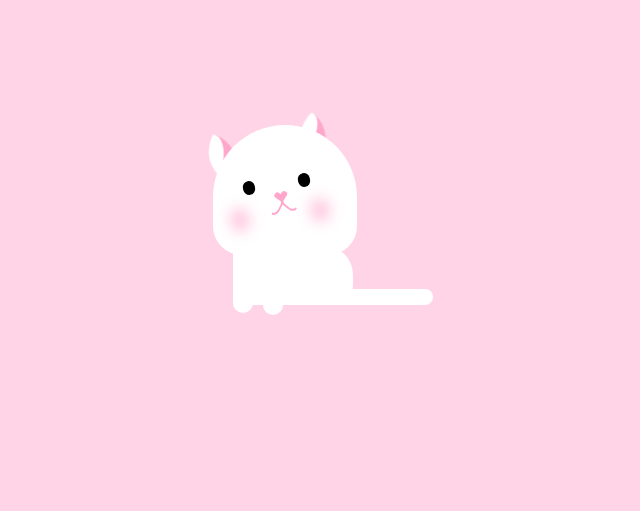
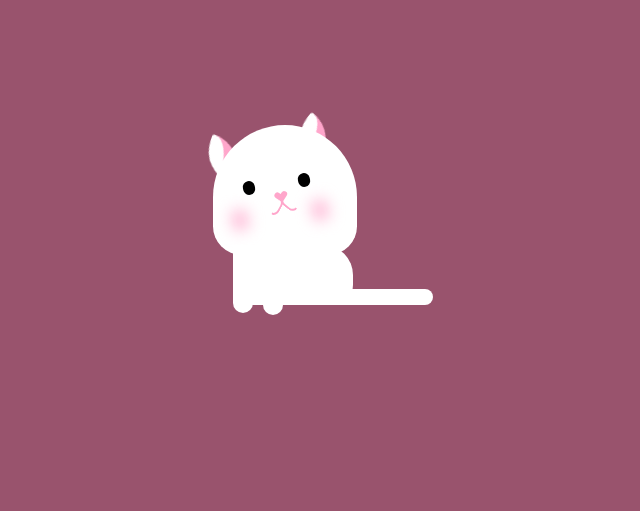
Before and after one commit to cuteyxat/kitty, a plain HTML site: page index.html in a window 1280 px wide. Shown: the whole page, without its empty margins (355-995 px from the left). Drawn offline with Linux system fonts and the light colour scheme.

Commit message:
Update index.html

```diff
--- a/index.html
+++ b/index.html
@@ -3,7 +3,7 @@
   <title>Cutey` Profile</title>
 <!DOCTYPE html>
 <style> body {
-  background-color: #FFD4E6;
+  background-color: #99536D;
   display: flex;
   justify-content: center;
 }
```
